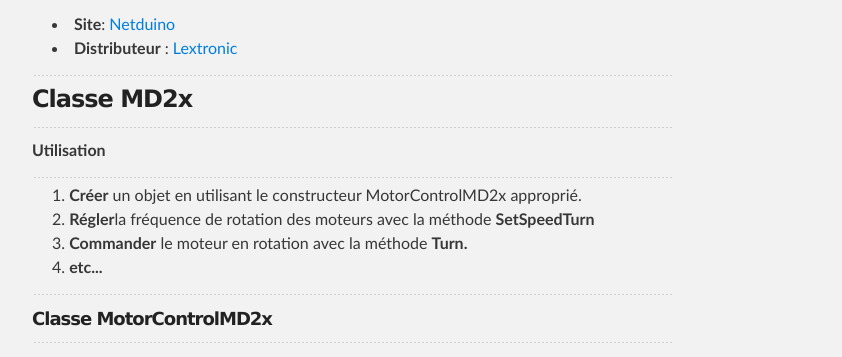
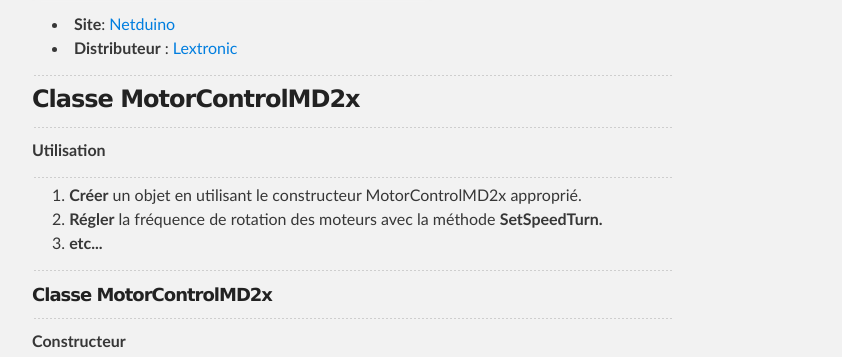
Before and after one commit to WebGE/MD25, a plain HTML site: page index.html in a window 1280 px wide. Shown: the part 1891-2248 px from the top of the page, without its empty margins (288-1130 px from the left). Drawn offline with Linux system fonts and the light colour scheme.

Commit message:
Update index.html

```diff
--- a/index.html
+++ b/index.html
@@ -77,14 +77,13 @@ Des ordres simples permettent de définir le sens de rotation ainsi que la vites
 <strong>Distributeur</strong> : <a href="http://www.lextronic.fr/recherche.html?mots_cles=PRODUIT-ID29733" target="_blank">Lextronic</a>
 </li>
 </ul><h3><hr>
-<a name="classe-easystepperdriver" class="anchor" href="#classe-easystepperdriver"><span class="octicon octicon-link"></span></a>Classe MD2x</h3>
+<a name="classe-MotorControlMD2x" class="anchor" href="#classe-MotorControlMD2x"><span class="octicon octicon-link"></span></a>Classe MotorControlMD2x</h3>
 <hr>
 <p><strong>Utilisation</strong></p>
 <hr>
 <ol>
 	<li><strong>Créer</strong> un objet en utilisant le constructeur MotorControlMD2x approprié.</li>
-	<li><strong>Régler</strong>la fréquence de rotation des moteurs avec la méthode <strong>SetSpeedTurn</strong></li>
-	<li><strong>Commander</strong> le moteur en rotation avec la méthode <strong>Turn.</strong></li>
+	<li><strong>Régler</strong> la fréquence de rotation des moteurs avec la méthode <strong>SetSpeedTurn.</strong></li>
 	<li><strong>etc...</strong></li>
 </ol>
 
```
